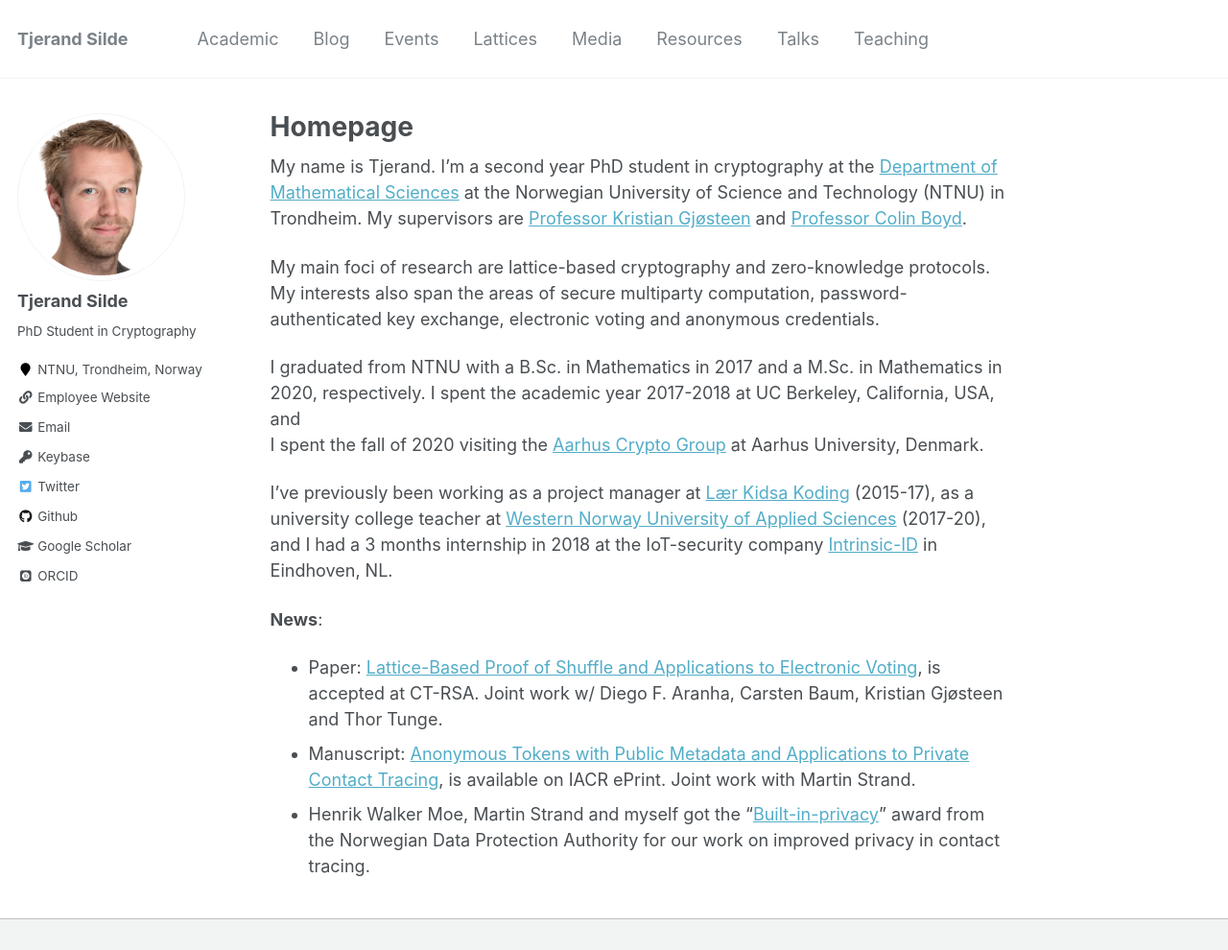
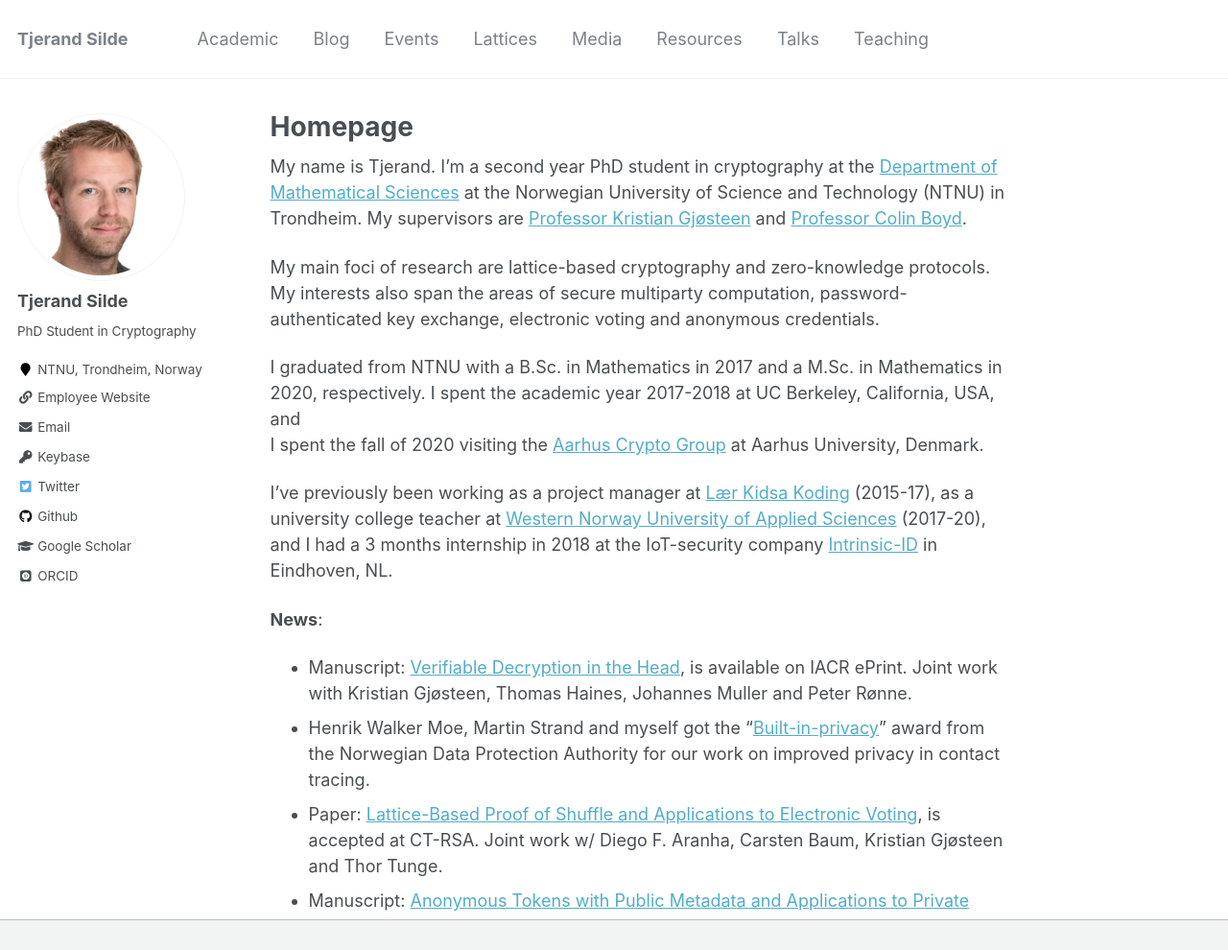
Before and after one commit to tjesi/tjesi.github.io, a Jekyll site: the page built from _pages/about.md, in a window 1280 px wide and 1186 px high, cut to the strip 0-990 px from the top of the window. Shown: the whole strip at 96% size. Built offline with Jekyll 4.4.1, drawn with Linux system fonts in a browser that asks for light colours; some web fonts are replaced.

Commit message:
Update about.md

```diff
--- a/_pages/about.md
+++ b/_pages/about.md
@@ -18,6 +18,7 @@ I spent the fall of 2020 visiting the [Aarhus Crypto Group](https://users-cs.au.
 I've previously been working as a project manager at [Lær Kidsa Koding](https://www.kidsakoder.no) (2015-17), as a university college teacher at [Western Norway University of Applied Sciences](https://www.hvl.no/en) (2017-20), and I had a 3 months internship in 2018 at the IoT-security company [Intrinsic-ID](https://www.intrinsic-id.com) in Eindhoven, NL.
 
 **News**:
+- Manuscript: [Verifiable Decryption in the Head](https://eprint.iacr.org/2021/558.pdf), is available on IACR ePrint. Joint work with Kristian Gjøsteen, Thomas Haines, Johannes Muller and Peter Rønne.
+- Henrik Walker Moe, Martin Strand and myself got the "[Built-in-privacy](https://www.datatilsynet.no/aktuelt/aktuelle-nyheter-2021/pris-for-innebygd-personvern-til-anonyme-tokens)" award from the Norwegian Data Protection Authority for our work on improved privacy in contact tracing.
 - Paper: [Lattice-Based Proof of Shuffle and Applications to Electronic Voting](https://eprint.iacr.org/2021/338.pdf), is accepted at CT-RSA. Joint work w/ Diego F. Aranha, Carsten Baum, Kristian Gjøsteen and Thor Tunge.
 - Manuscript: [Anonymous Tokens with Public Metadata and Applications to Private Contact Tracing](https://eprint.iacr.org/2021/203.pdf), is available on IACR ePrint. Joint work with Martin Strand.
-- Henrik Walker Moe, Martin Strand and myself got the "[Built-in-privacy](https://www.datatilsynet.no/aktuelt/aktuelle-nyheter-2021/pris-for-innebygd-personvern-til-anonyme-tokens)" award from the Norwegian Data Protection Authority for our work on improved privacy in contact tracing.
```
